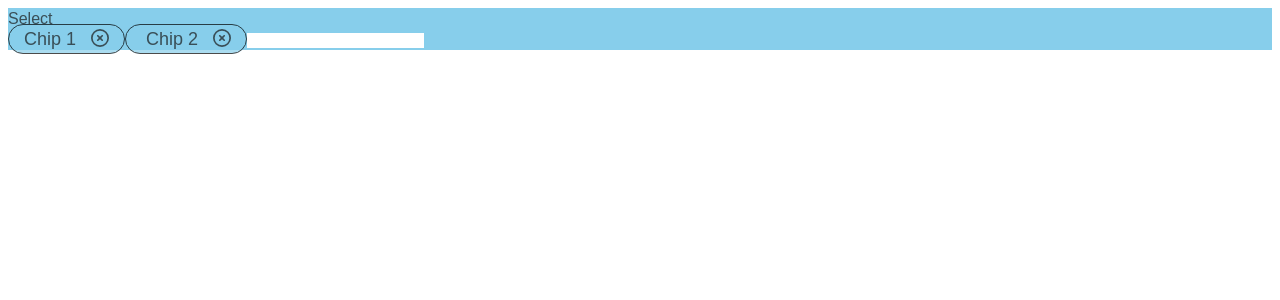
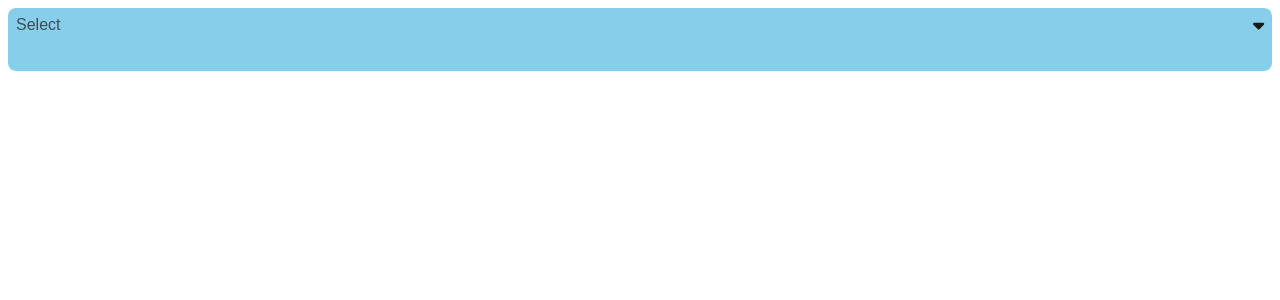
Before and after one commit to markluigibatoks/Vue2TodoList, a Vue app: page / in a window 1280 px wide. Shown: the top 300 px of the page. Built offline with nearby package versions, Linux system fonts and the light colour scheme.

Commit message:
feat: autocomplete with chips

```diff
--- a/package.json
+++ b/package.json
@@ -3,7 +3,7 @@
   "version": "0.1.0",
   "private": true,
   "scripts": {
-    "serve": "vue-cli-service serve",
+    "serve": "vue-cli-service serve --skip-plugins @vue/cli-plugin-eslint",
     "build": "vue-cli-service build",
     "lint": "vue-cli-service lint"
   },
--- a/src/components/autocomplete.vue
+++ b/src/components/autocomplete.vue
@@ -2,36 +2,35 @@
   <div
     class="autocomplete"
     tabindex="0"
+    @click="focusInput()"
+    @focus="showList = true"
     @blur="showList = false"
-    @click="$event.target.focus()"
-    @focus="showList = true"
   >
-    <label for="input__text">Select</label>
+    <label for="input_text">Select</label>
     <div class="selections">
-      <span class="chip">
-        Chip 1
+      <span
+        v-for="(item, index) in selectedItems"
+        :key="index"
+        class="chip"
+      >
+        {{item}}
         <div
           class="close-button"
-          @click="remove({})"
+          @click="removeSelectedItem(item)"
         >
-          <i class="fa-regular fa-circle-xmark"></i>
-        </div>
-      </span>
-      <span class="chip">
-        Chip 2
-        <div
-          class="close-button"
-          @click="remove({})"
-        >
-          <i class="fa-regular fa-circle-xmark"></i>
+          <i class="fa-solid fa-circle-xmark"></i>
         </div>
       </span>
 
       <input
+        id="input_text"
+        ref="input"
+        v-model="query"
         type="text"
         autocomplete="off"
         @focus="showList = true"
         @blur="showList = false"
+        @keydown.delete="handleKeydownDelete"
       >
     </div>
 
@@ -40,16 +39,21 @@
       class="list"
     >
       <li
+        v-for="(item, index) in getFilteredResults"
+        :key="index"
         class="list__item"
-        @click="itemClick()"
+        @click="selectItem(item)"
       >
-        Chip 3
+        {{ item }}
       </li>
-      <li>Chip 4</li>
-      <li>Chip 5</li>
-      <li>Chip 6</li>
-      <li>Chip 7</li>
     </ul>
+
+    <div
+      class="dropdown-button"
+      :class="{ 'show-list': showList }"
+    >
+      <i class="fa-solid fa-caret-down"></i>
+    </div>
   </div>
 </template>
 
@@ -57,20 +61,67 @@
 export default {
   name: 'AutoComplete',
 
+  props: {
+    items: {
+      type: Array,
+      // required: true,
+      default () {
+        return [
+          'Chip 1', 'Chip 2', 'Chip 3', 'Chip 4', 'Chip 5'
+        ]
+      }
+    }
+  },
+
   data () {
     return {
-      showList: false
+      clonedItems: [],
+      showList: false,
+      query: '',
+      result: [],
+      selectedItems: [],
+      prevQuery: ''
+    }
+  },
+
+  computed: {
+    getFilteredResults () {
+      return this.result.filter(item => item.toLowerCase().includes(this.query.trim().toLowerCase())).sort()
+    }
+  },
+
+  created () {
+    if (this.items !== undefined) {
+      this.clonedItems = [...this.items]
+      this.result = [...this.items]
     }
   },
 
   methods: {
-    remove (item) {
-      const index = this.friends.indexOf(item.name)
-      if (index >= 0) this.friends.splice(index, 1)
+    focusInput () {
+      this.$refs.input.focus()
     },
 
-    itemClick () {
-      console.log('click registered')
+    removeSelectedItem (item) {
+      this.spliceArray(item, this.selectedItems)
+      this.result.push(item)
+    },
+
+    spliceArray (item, array) {
+      const idx = array.indexOf(item)
+      array.splice(idx, 1)
+    },
+
+    selectItem (item) {
+      this.spliceArray(item, this.result)
+      this.selectedItems.push(item)
+    },
+
+    handleKeydownDelete () {
+      console.log(this.query, this.query.length > 0)
+      if (this.selectedItems.length > 0 && !this.query.length > 0) {
+        this.result.push(this.selectedItems.pop())
+      }
     }
   }
 }
@@ -83,58 +134,84 @@ export default {
   box-sizing: border-box;
 }
 
-  .autocomplete{
+.autocomplete {
   width: 100%;
   background: skyblue;
-    cursor: pointer;
+  cursor: text;
+  position: relative;
+  padding: 8px;
+  border-radius: 8px;
+
+  .dropdown-button {
+    position: absolute;
+    top: 8px;
+    right: 8px;
+    transition: 0.5s;
+  }
+
+  .dropdown-button.show-list {
+    transform: rotate(180deg);
+  }
 
   label {
     font-size: 16px;
     opacity: 0.7;
+    margin-bottom: 8px;
+    display: block;
   }
 
   .selections {
+    position: relative;
+
     span.chip {
       border-radius: 30px;
-        background: skyblue;
-        opacity: 0.7;
-        border: 1px solid #000;
-        padding: 4px 15px;
+      background: #555;
+      padding: 4px 36px 4px 16px;
+      color: #fff;
+      display: inline-block;
+      margin-right: 8px;
+      position: relative;
 
-        .close-button{
-          display: inline;
-          margin-left: 10px;
+      .close-button {
+        display: block;
+        cursor: pointer;
+        position: absolute;
+        top: 50%;
+        right: 8px;
+        transform: translateY(-50%);
       }
 
-        .close-button:hover{
-          color: #000;
+      .close-button:hover {
+        color: rgb(218, 218, 218);
       }
     }
 
     input {
       outline: none;
       border: none;
+      background: none;
     }
   }
 
-    .list{
+  .list {
     list-style: none;
     background: #fff;
+    border-bottom: 1px solid #ddd;
 
-      li{
+    li {
       padding: 15px 10px;
       cursor: pointer;
     }
 
-      li:nth-child(odd){
+    li:nth-child(odd) {
       background: #fff;
     }
 
-      li:nth-child(even){
+    li:nth-child(even) {
       background: #ddd;
     }
 
-      li:hover{
+    li:hover {
       background: skyblue;
     }
   }
```
Lines whose indentation alone changed are shown as unchanged.
